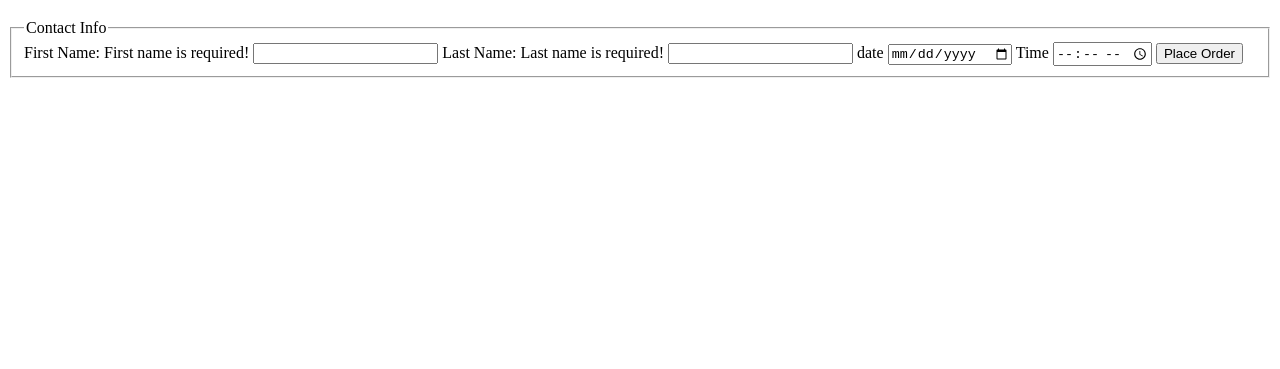
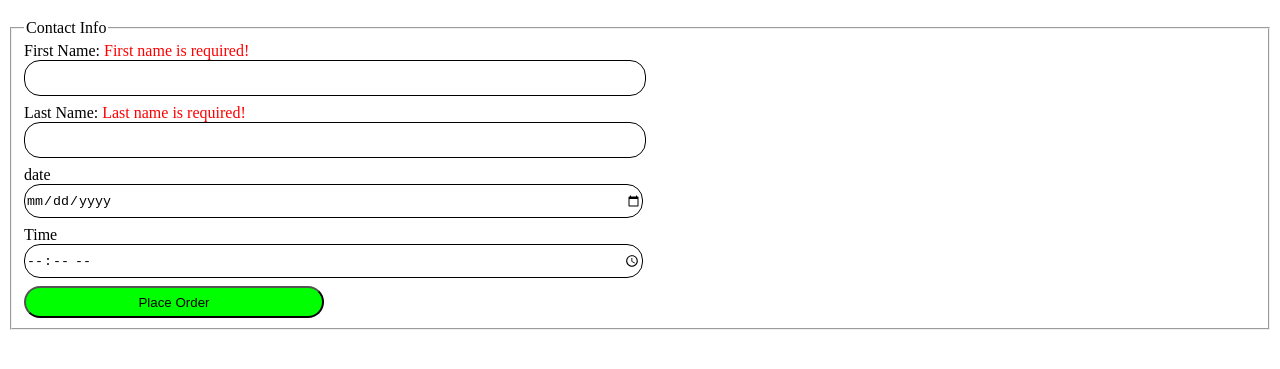
Before and after one commit to akurfurst/appointment-scheduler, a website: page views/home.html in a window 1280 px wide. Shown: the part 61-430 px from the top of the page. Drawn offline with Linux system fonts and the light colour scheme; files that its build step writes are made by us from their sources.

Commit message:
Css setup

```diff
--- a/app.js
+++ b/app.js
@@ -7,7 +7,7 @@ const app = express();
 app.use(express.urlencoded({ extended: true }));
 
 //create a temp array to store orders
-const orders = [];
+const appointments = [];
 
 //define a port number where server will listen
 const PORT = 4000;
@@ -20,5 +20,5 @@ app.get('/', (req, res) => {
 });
 
 app.listen(PORT, () => {
-    console.log(`Server is running at http:/localhost:${PORT}`);
+    console.log(`Server is running at http://localhost:${PORT}`);
 });
--- /dev/null
+++ b/public/styles/styles.css
@@ -0,0 +1,25 @@
+fieldset {
+    display: flex;
+    flex-direction: column;
+}
+
+.err {
+    color: red;
+}
+
+input {
+    height: 2rem;
+    width: 50%;
+    border: 1px solid black;
+    border-radius: 1rem;
+    margin-bottom: .5rem;
+}
+
+button {
+    width: 300px;
+    height: 2rem;
+    background-color: lime;
+    border: 2px silid greenyellow;
+    border-radius: 1rem;
+    ;
+}
--- a/views/home.html
+++ b/views/home.html
@@ -3,6 +3,7 @@
 <head>
     <meta charset="UTF-8">
     <meta name="viewport" content="width=device-width, initial-scale=1.0">
+    <link rel="stylesheet" href="styles/styles.css">
     <title>Appointment Scheduler</title>
 </head>
 <body>
```
